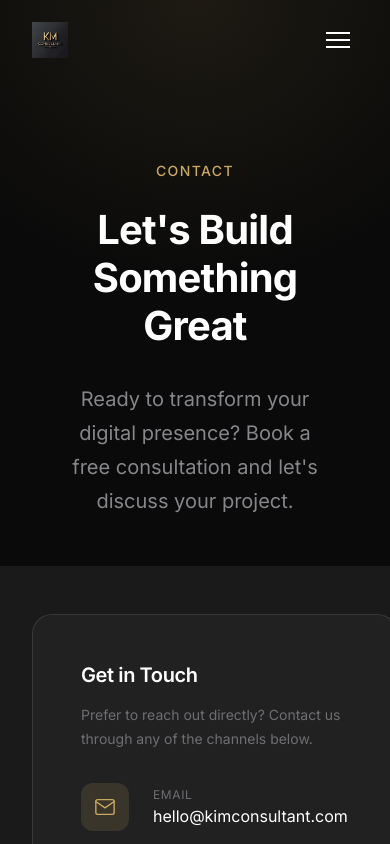
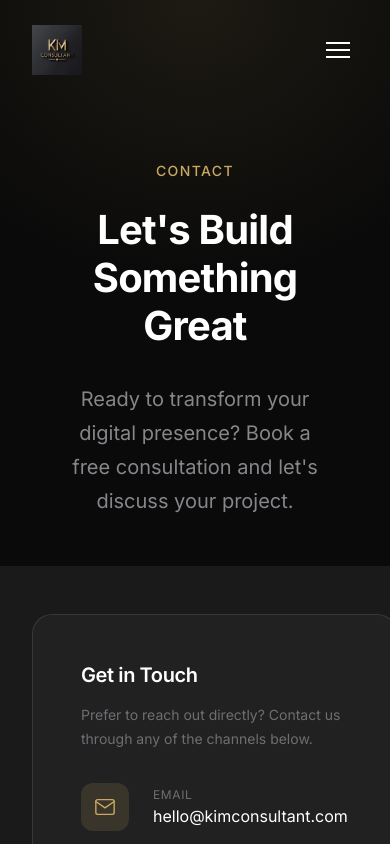
Before and after one commit to HamesInFlames/Company---website, a React (Vite) app: page /contact in a window 390 px wide. Shown: the top 844 px of the page. Built offline with nearby package versions, Linux system fonts and the light colour scheme.

Commit message:
Increase header height and logo size for better visibility

```diff
--- a/src/components/Footer.css
+++ b/src/components/Footer.css
@@ -30,7 +30,7 @@
 }
 
 .footer-logo-image {
-  height: 40px;
+  height: 55px;
   width: auto;
   object-fit: contain;
 }
--- a/src/components/Header.css
+++ b/src/components/Header.css
@@ -25,7 +25,7 @@
 }
 
 .logo-image {
-  height: 45px;
+  height: 65px;
   width: auto;
   object-fit: contain;
 }
@@ -36,7 +36,7 @@
 }
 
 .nav-link {
-  font-size: 0.9375rem;
+  font-size: 1rem;
   font-weight: 500;
   color: var(--color-silver);
   position: relative;
@@ -74,8 +74,8 @@
 }
 
 .header-cta {
-  padding: 0.75rem 1.5rem;
-  font-size: 0.875rem;
+  padding: 0.875rem 1.75rem;
+  font-size: 0.9375rem;
 }
 
 /* Mobile Menu Toggle */
@@ -176,7 +176,7 @@
 
 @media (max-width: 480px) {
   .logo-image {
-    height: 36px;
+    height: 50px;
   }
 
   .mobile-menu {
--- a/src/styles/index.css
+++ b/src/styles/index.css
@@ -57,7 +57,7 @@
   --max-width: 1200px;
   --max-width-narrow: 900px;
   --max-width-wide: 1400px;
-  --header-height: 80px;
+  --header-height: 100px;
 
   /* Transitions */
   --transition-fast: 0.2s ease;
```
